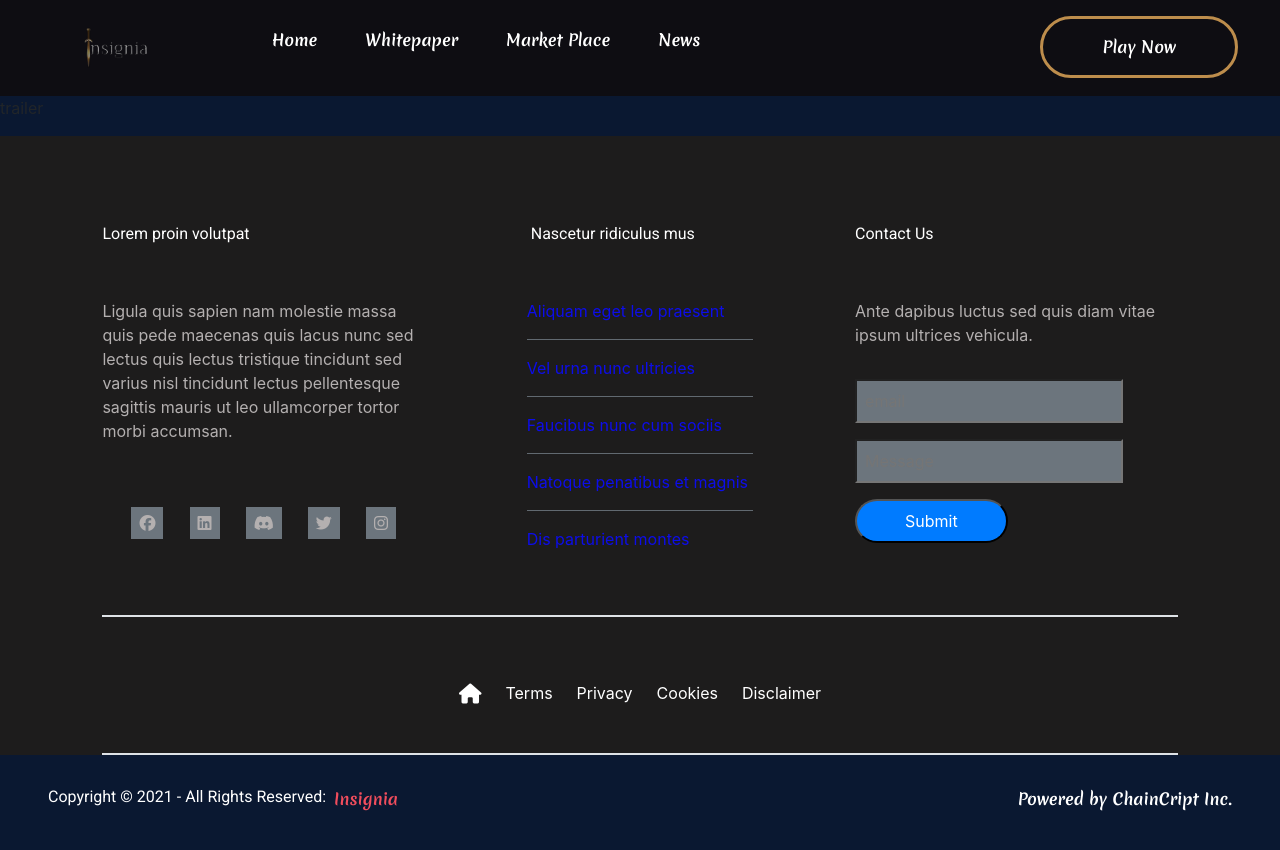
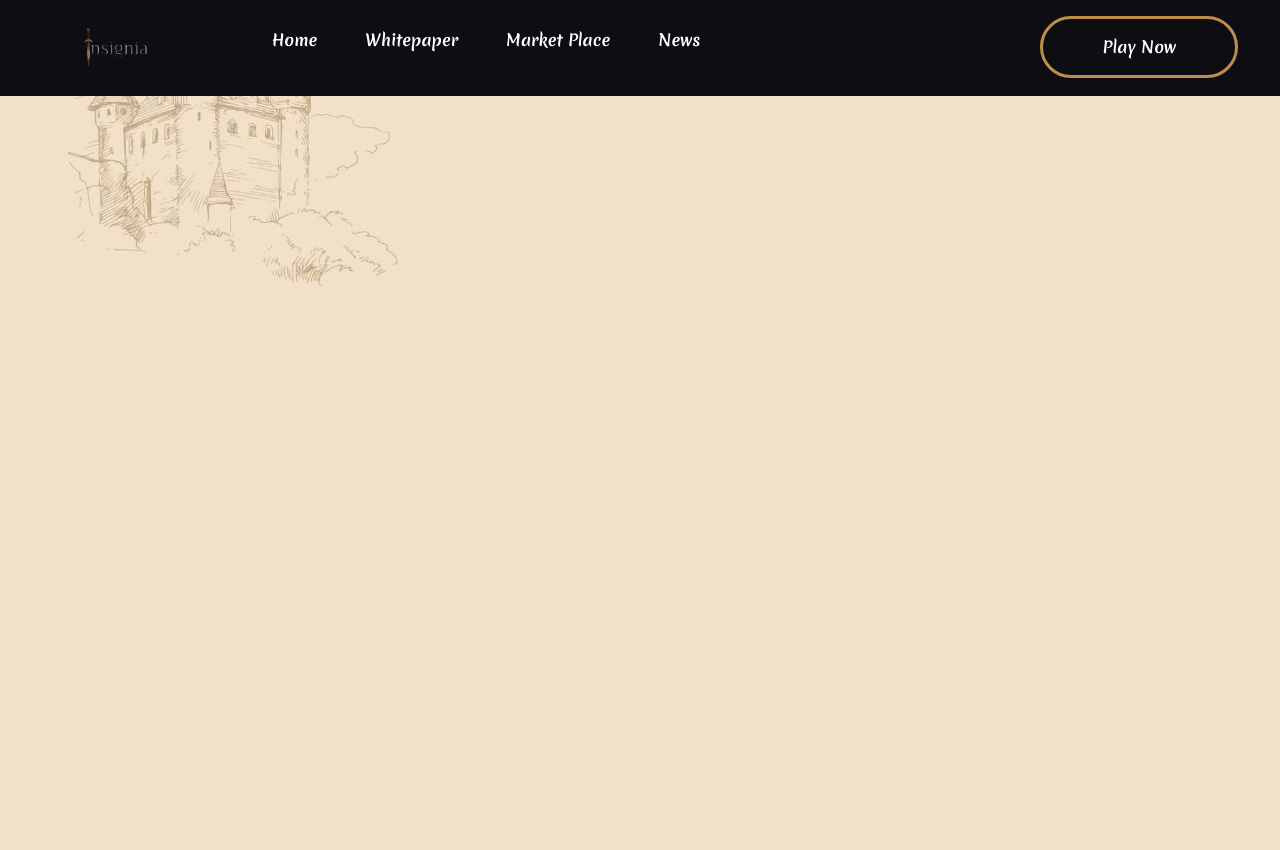
Before and after one commit to george-shammar/Insignia, a React (Create React App) app: page / in a window 1280 px wide. Shown: the top 850 px of the page. Built offline with nearby package versions, Linux system fonts and the light colour scheme.

Commit message:
Update trailer

```diff
--- a/src/components/App.js
+++ b/src/components/App.js
@@ -13,8 +13,8 @@ function App() {
         <Nav />
         <Home />
         <Trailer />
-        <Footer />
-        <Copyright />
+        {/* <Footer />
+        <Copyright /> */}
       </div>
 
     </div>
--- a/src/components/Trailer.js
+++ b/src/components/Trailer.js
@@ -1,12 +1,15 @@
 import React from 'react';
 import header from '../assets/header-edit.png';
+import '../styles/Trailer.css';
 
-const Trailer = () => (
-  <div>
-      {/* <img src={header}/> */}
-      <p className="trailer">trailer</p>
-  </div>
+const Trailer = () => {
+  return(
+    <div className="trailer">
 
-);
+
+    </div>
+  )
+
+};
 
 export default Trailer;
--- a/src/styles/Trailer.css
+++ b/src/styles/Trailer.css
@@ -1,3 +1,15 @@
 .trailer {
-    background-image: url();
+    background-image: url('../assets/background-white.jpg');
+    background-color: #f2e0c8;
+    height: 100%;
+    background-position: center;
+    background-repeat: no-repeat;
+    background-size: cover;
+    width: 100%;
 }
+
+.steps {
+    background: rgb(196, 16, 16);
+    width: 100%;
+    height: 500px;
+}
```
